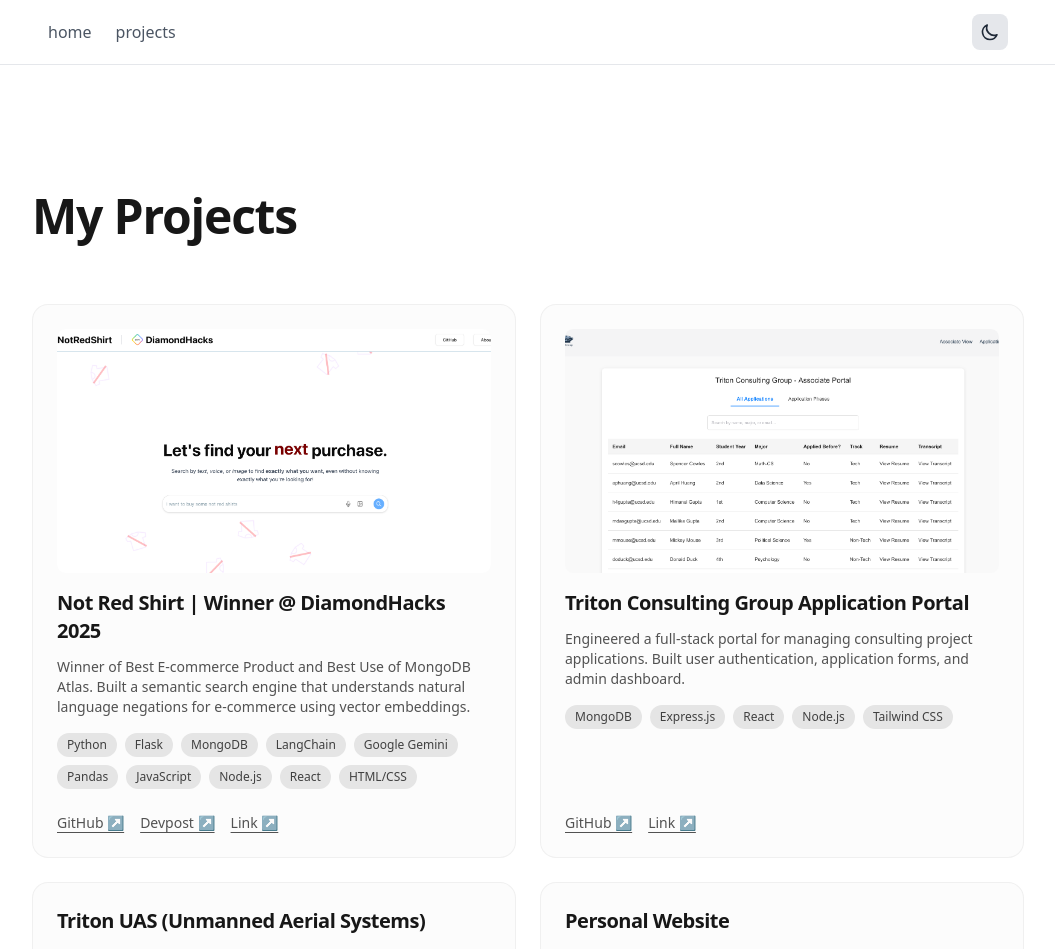
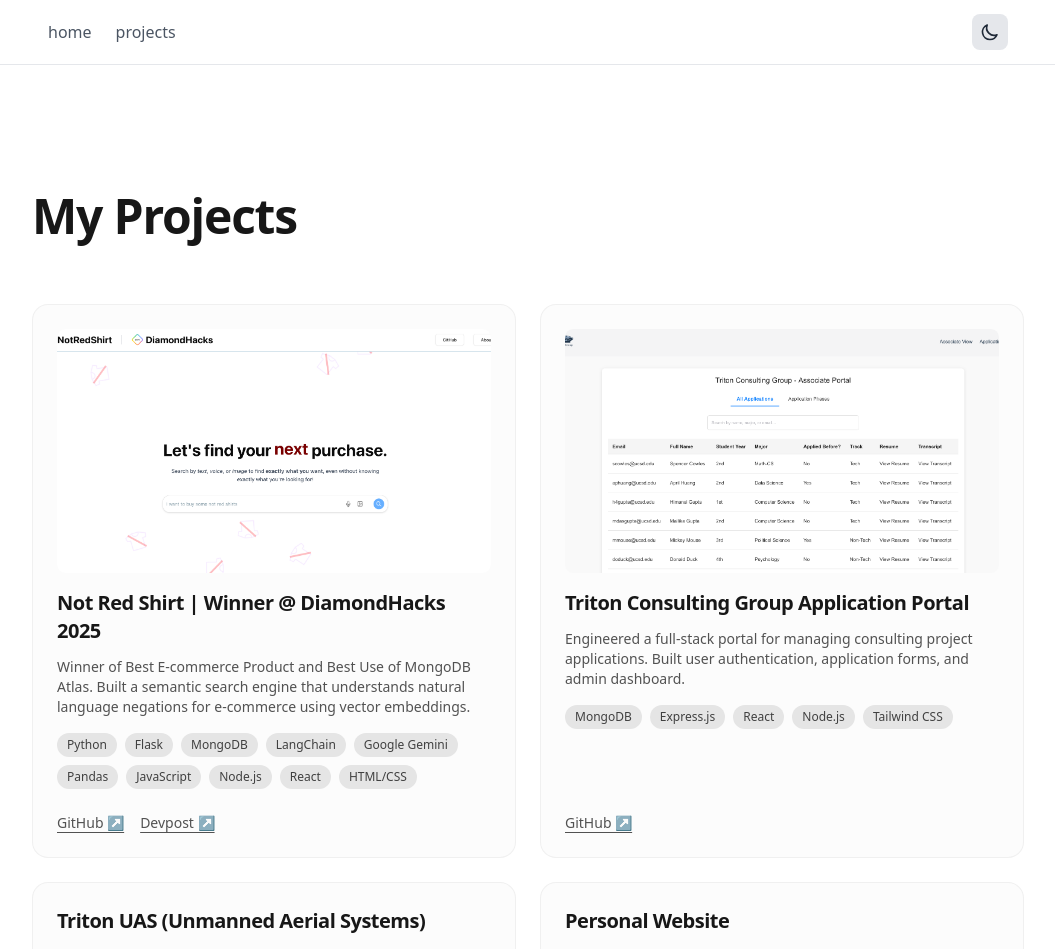
Before and after one commit to spencerwcowles/personal-website, a Next.js app: page /projects in a window 1280 px wide. Shown: the top 949 px of the page, without its empty margins (112-1167 px from the left). Built offline with nearby package versions, Linux system fonts and the light colour scheme.

Commit message:
changed projects page

```diff
--- a/src/app/projects/page.js
+++ b/src/app/projects/page.js
@@ -58,16 +58,6 @@
                                             Devpost ↗
                                         </a>
                                     )}
-                  {project.link && (
-                    <a
-                      href={project.link}
-                      target="_blank"
-                      rel="noopener noreferrer"
-                      className="text-sm font-medium text-neutral-600 hover:text-neutral-900 dark:text-neutral-400 dark:hover:text-neutral-100 transition-colors underline underline-offset-4"
-                    >
-                      Link ↗
-                    </a>
-                  )}
                                 </div>
                             }
                         />
```
Lines whose indentation alone changed are shown as unchanged.
